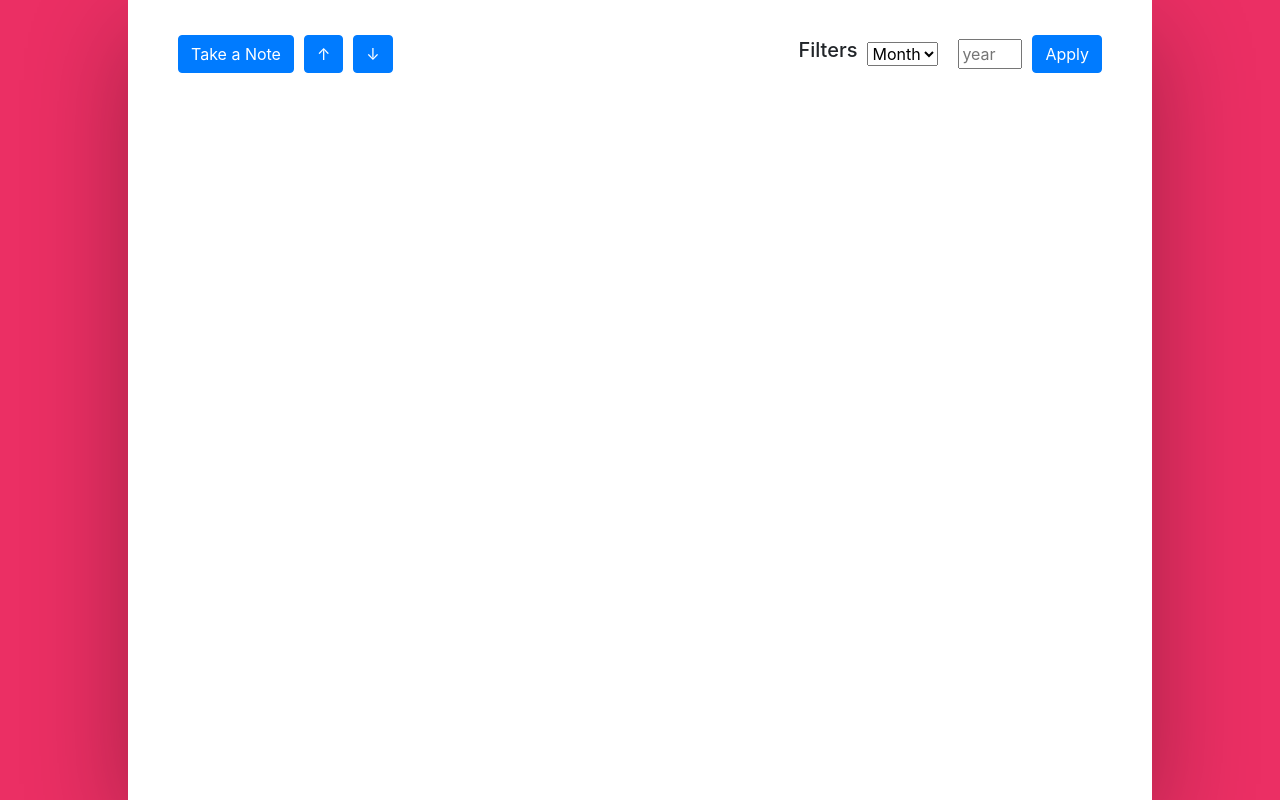
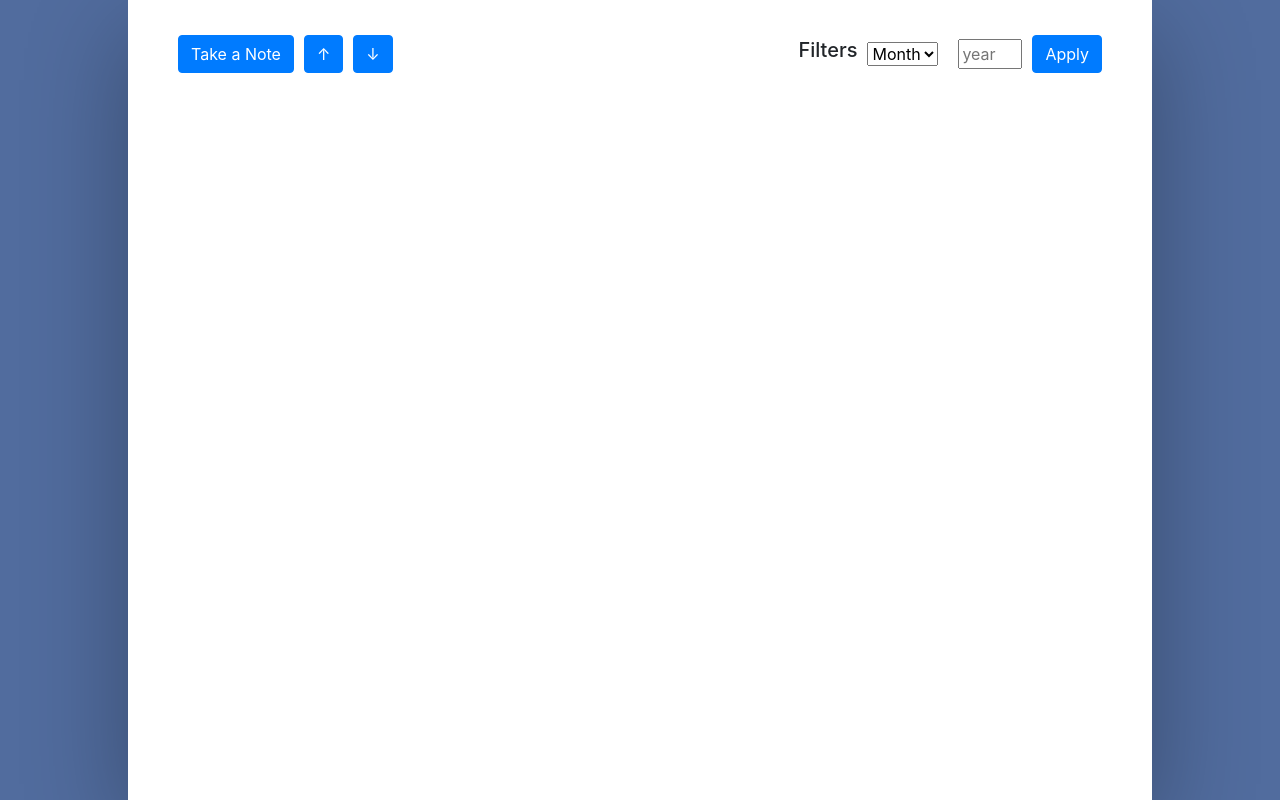
Before and after one commit to aakashkalra47/notes-app, a React (Create React App) app: page / in a window 1280 px wide. Built offline with nearby package versions, Linux system fonts and the light colour scheme.

Commit message:
updated background color

```diff
--- a/package.json
+++ b/package.json
@@ -27,7 +27,7 @@
   },
   "scripts": {
     "start": "react-scripts start",
-    "compile:sass":"node-sass ./src/sass/main.scss ./src/index.css -w",
+    "compile:sass": "node-sass ./src/sass/main.scss ./src/index.css -w",
     "build": "react-scripts build",
     "test": "react-scripts test",
     "eject": "react-scripts eject"
@@ -49,5 +49,8 @@
       "last 1 firefox version",
       "last 1 safari version"
     ]
+  },
+  "devDependencies": {
+    "sass": "^1.57.0"
   }
 }
--- a/src/index.css
+++ b/src/index.css
@@ -48,7 +48,7 @@
   box-shadow: var(--shadow-dark); }
 
 :root {
-  --color-primary:#eb2f64;
+  --color-primary:#516c9e;
   --color-grey-light-1: #faf9f9;
   --color-grey-light-2: #f4f2f2;
   --color-grey-light-3: #f0eeee;
```
Also changed, not shown: 1 other file (tests, documents, lock files or other folders).
